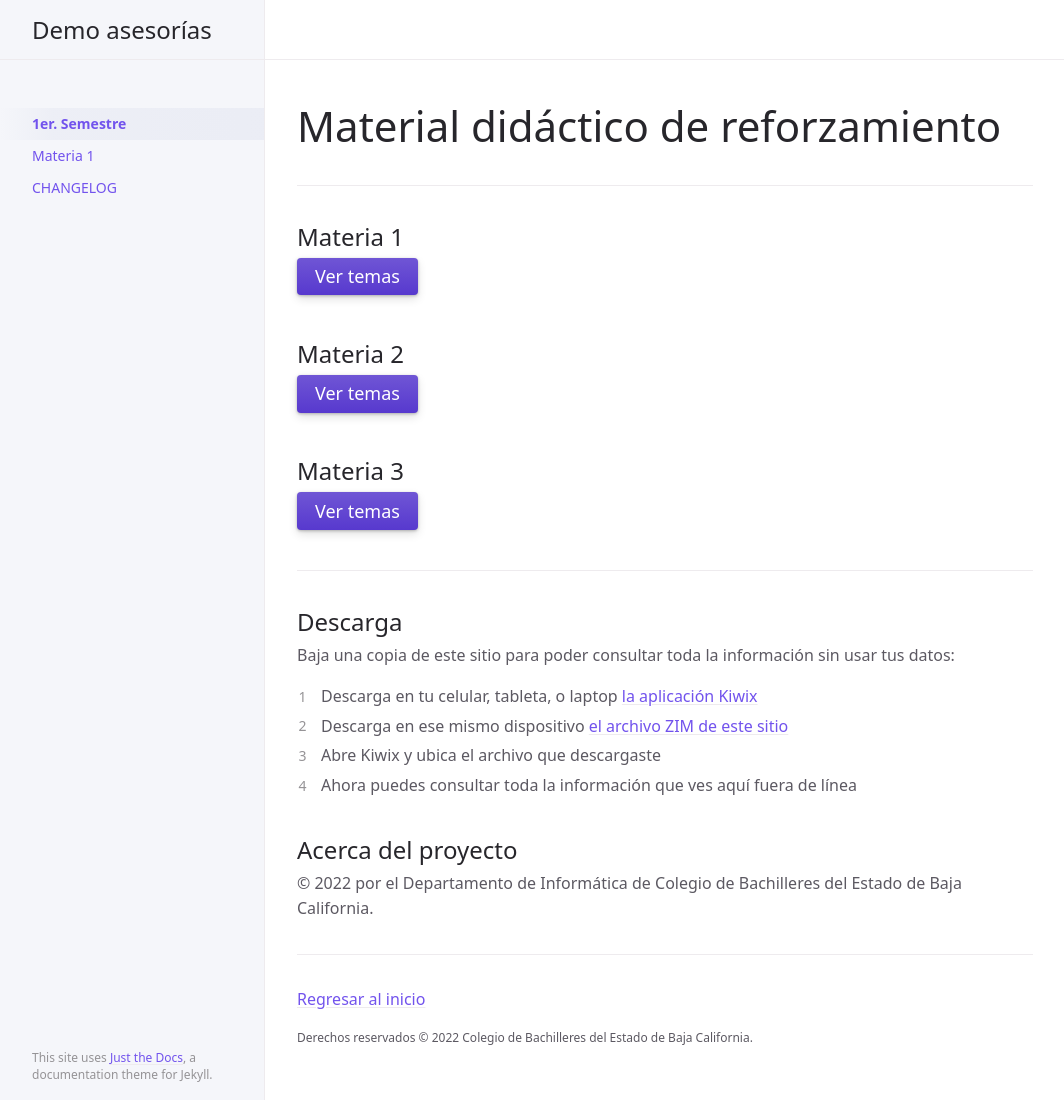
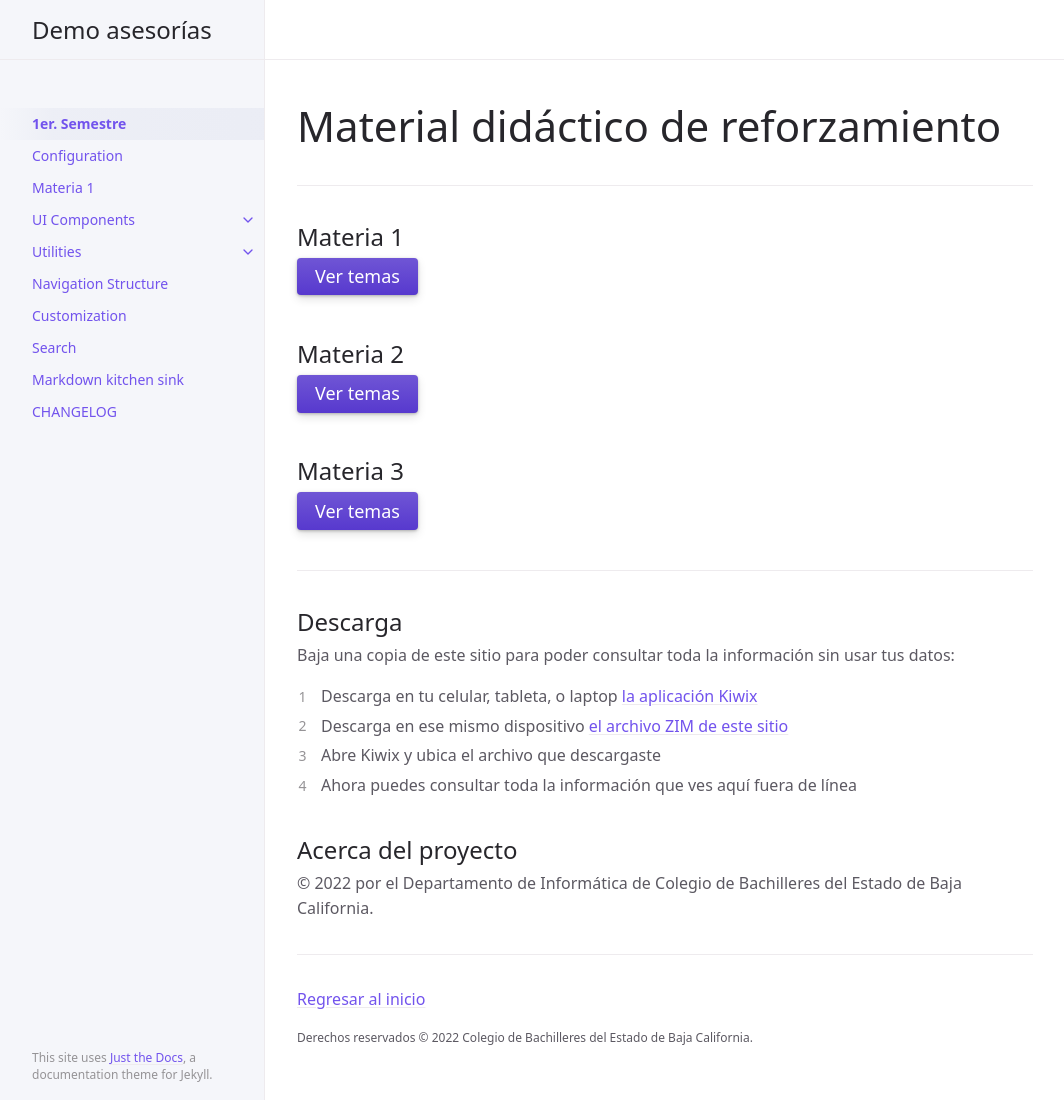
Before and after one commit to CoBachBC/demo-asesorias, a Jekyll site: the page built from index.md, in a window 1280 px wide and 1100 px high. Shown: the whole window, without its empty margins (107-1171 px from the left). Built offline with Jekyll 4.4.1, drawn with Linux system fonts in a browser that asks for light colours; part of the change alters nothing that is shown.

Commit message:
Update _config.yml

```diff
--- a/_config.yml
+++ b/_config.yml
@@ -42,14 +42,6 @@ exclude:
    - package-lock.json
    - Rakefile
    - README.md
- # Conflicto con build TODO averiguar por qué
-   - docs/ui-components/
-   - docs/utilities/
-   - docs/configuration.md
-   - docs/customization.md
-   - docs/index-test.md
-   - docs/navigation-structure.md
-   - docs/search.md
 
 # Set a path/url to a logo that will be displayed instead of the title
 #logo: "/assets/images/just-the-docs.png"
```
